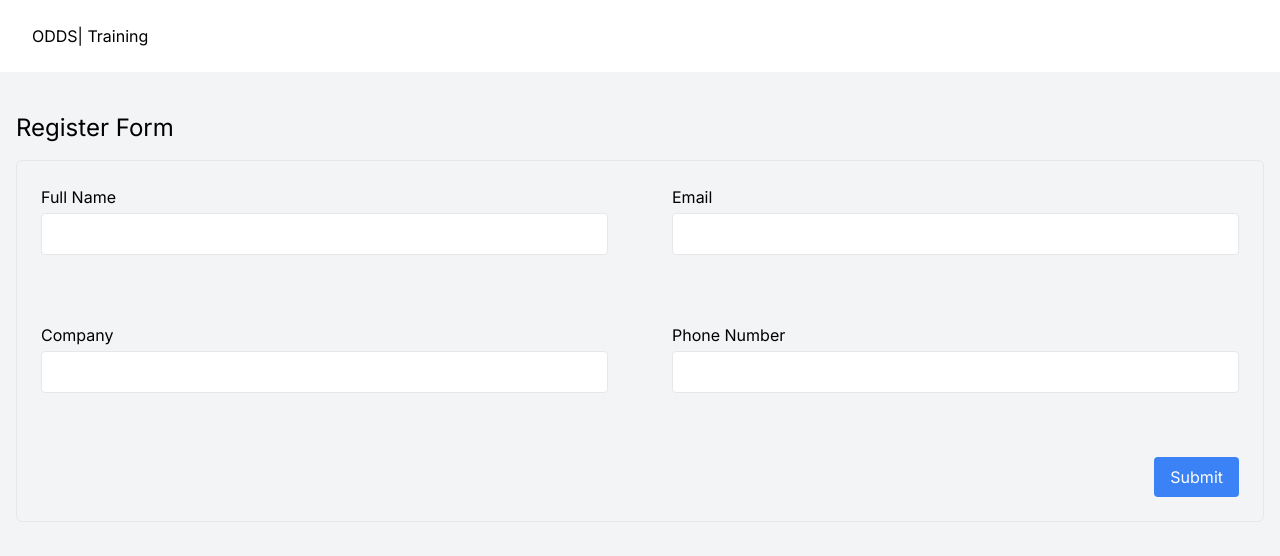
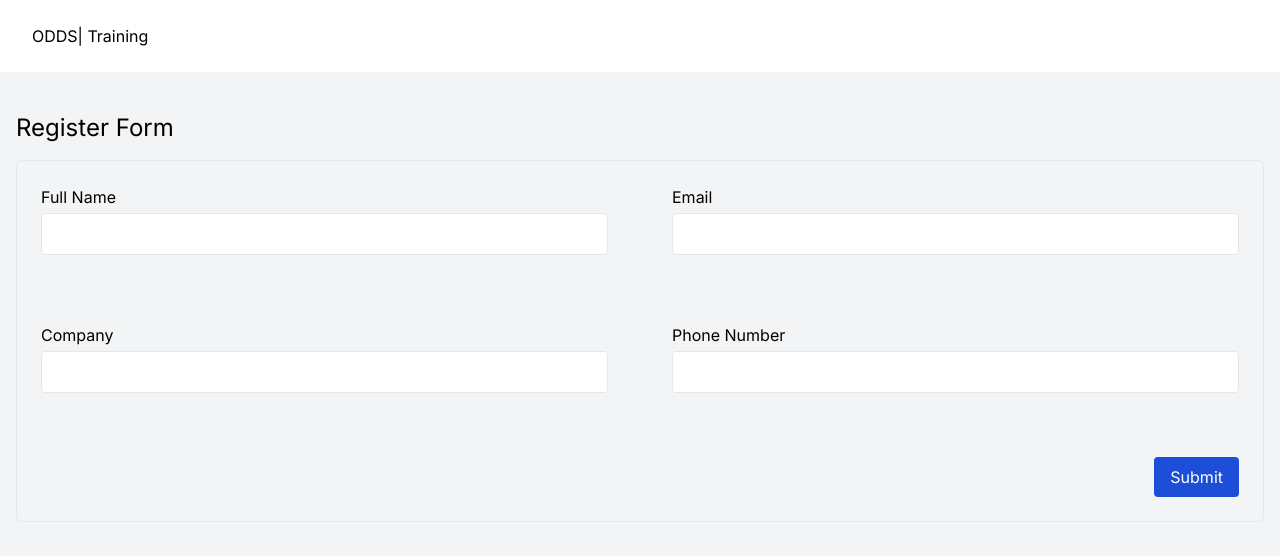
Before and after one commit to oddsteam/training, a Next.js app: page /classes/1/register in a window 1280 px wide. Shown: the top 556 px of the page. Built offline with nearby package versions, Linux system fonts and the light colour scheme.

Commit message:
Update submit button styling

```diff
--- a/src/app/classes/[id]/register/page.tsx
+++ b/src/app/classes/[id]/register/page.tsx
@@ -105,7 +105,7 @@ const RegisterForm = () => {
           </div>
           <button
             type="submit"
-            className="col-span-2 bg-blue-500 text-white px-4 py-2 rounded hover:bg-blue-600 m-6 justify-self-end"
+            className="col-span-2 bg-blue-700 text-white px-4 py-2 rounded hover:bg-blue-600 m-6 justify-self-end"
           >
             Submit
           </button>
```
